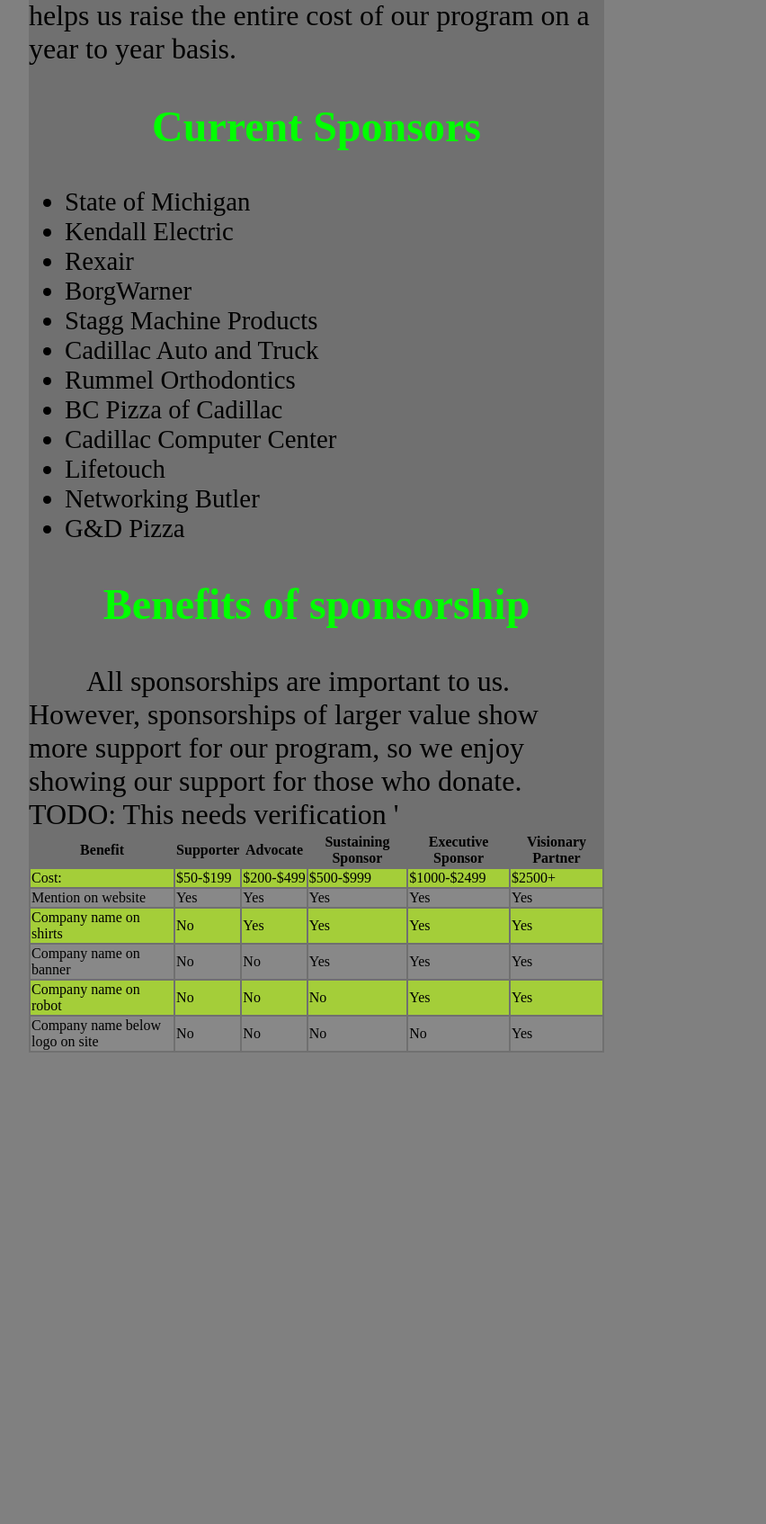
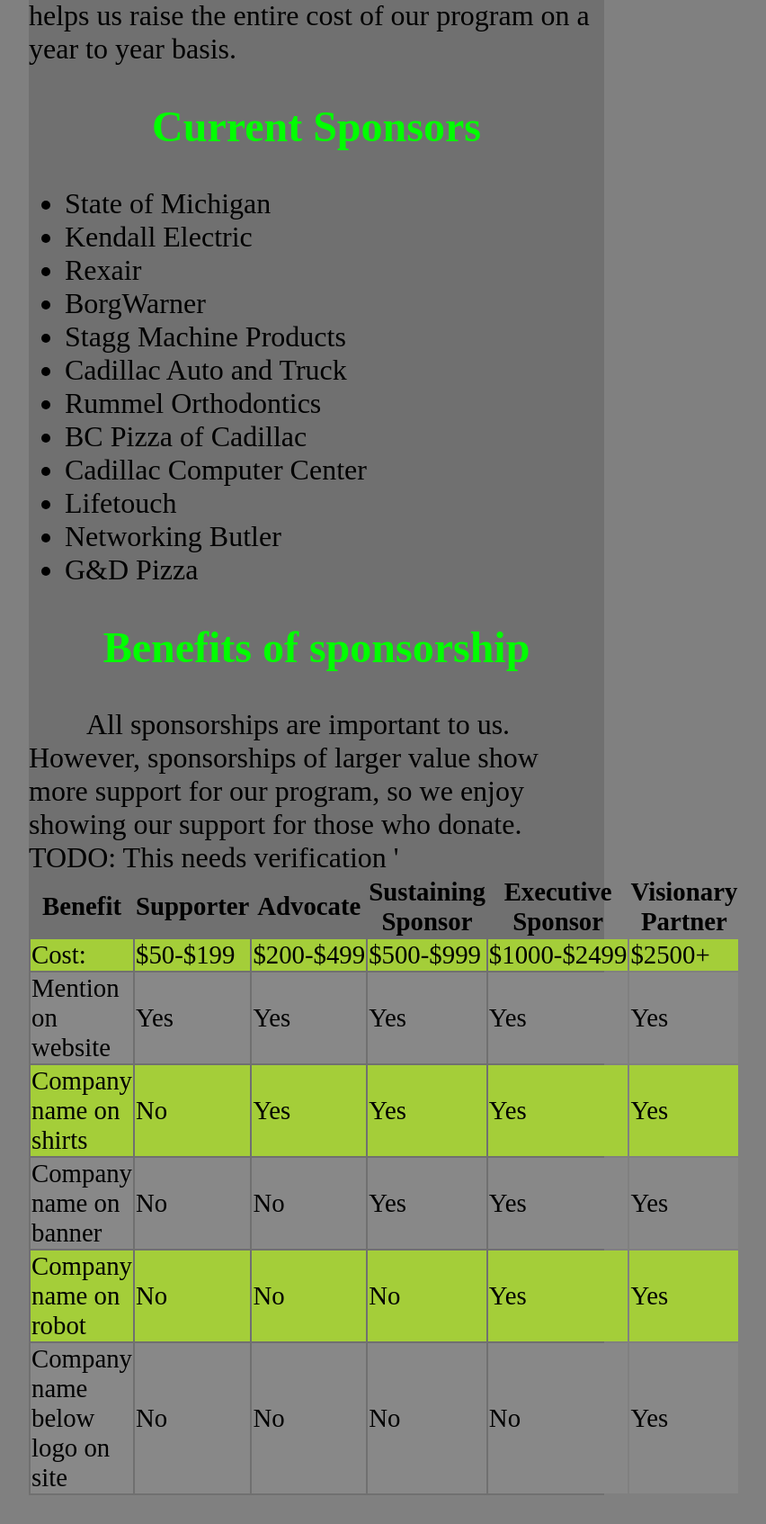
Before and after one commit to JoshuaJacobson/final-site, a PHP site: page /community/sponsor/index.php in a window 1280 px wide. Shown: the part 1149-2843 px from the top of the page at 90% size, without its empty margins (288-1140 px from the left). Before the commit the page ends 2319 px from the top, so only its background shows below. Run offline with PHP 8.4, Linux system fonts and the light colour scheme.

Commit message:
Changing font-sizes

```diff
--- a/community/sponsor/index.css
+++ b/community/sponsor/index.css
@@ -3,7 +3,6 @@ header, footer {
 }
 ul {
     text-align: left;
-    font-size: 90%;
 }
 .benefits_1 {
     background-color: #A4CE39;
@@ -11,3 +10,6 @@ ul {
 .benefits_2 {
     background-color: #888888;
 }
+table {
+    font-size: 90%;
+}
```
